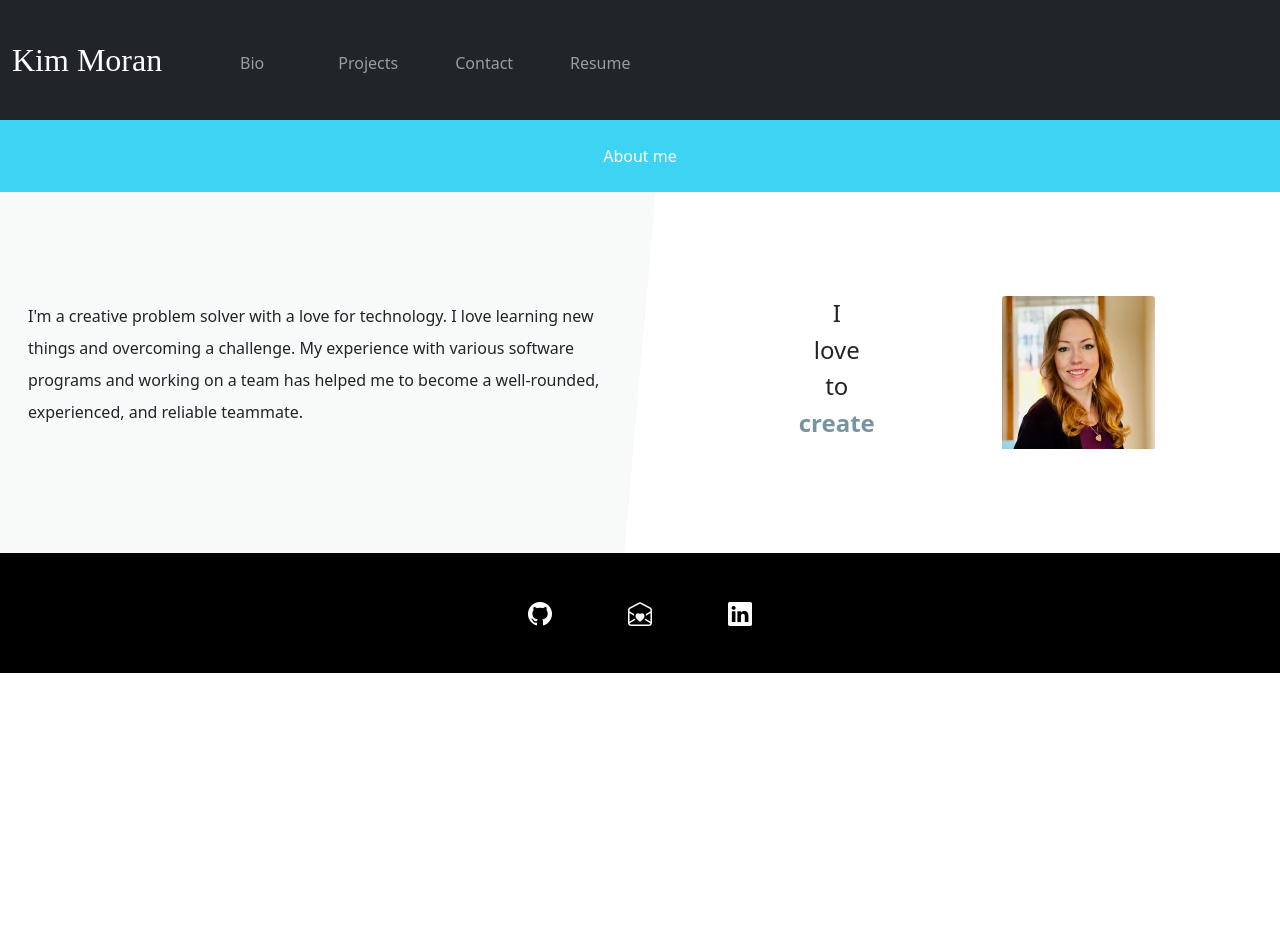
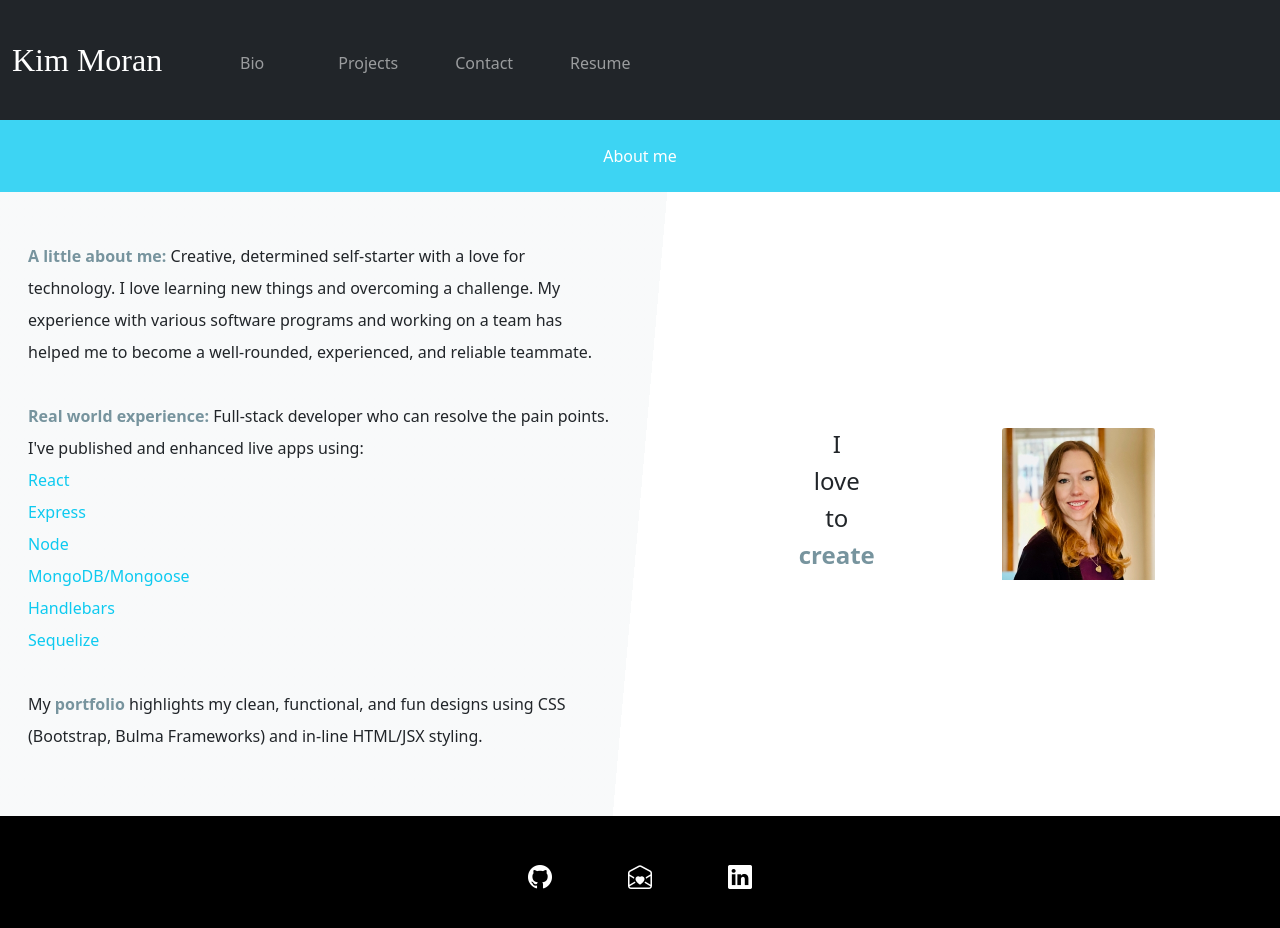
Before and after one commit to kimberlym4488/reactive-portfolio, a React (Create React App) app: page / in a window 1280 px wide. Shown: the top 928 px of the page. Before the commit the page ends 800 px from the top, so only its background shows below. Built offline with nearby package versions, Linux system fonts and the light colour scheme; a web font is replaced by a local one.

Commit message:
Finalized styling on about me

```diff
--- a/src/components/PortfolioContainer.js
+++ b/src/components/PortfolioContainer.js
@@ -9,10 +9,18 @@ export default function PortfolioContainer() {
   const [currentPage, setCurrentPage] = useState("AboutMe");
 
   // This method is checking to see what the value of `currentPage` is. Depending on the value of currentPage, we return the corresponding component to render.
+  const handlePageChange = (page) => setCurrentPage(page);
+
   const renderPage = () => {
     if (currentPage === "AboutMe") {
-      return <AboutMe />;
+      return (
+        <AboutMe
+          currentPage={currentPage}
+          handlePageChange={handlePageChange}
+        />
+      );
     }
+
     if (currentPage === "Projects") {
       return <Projects />;
     }
@@ -20,8 +28,6 @@ export default function PortfolioContainer() {
       return <ContactForm />;
     }
   };
-
-  const handlePageChange = (page) => setCurrentPage(page);
 
   return (
     <div>
--- a/src/components/pages/AboutMe/index.js
+++ b/src/components/pages/AboutMe/index.js
@@ -21,9 +21,17 @@ const styles = {
     fontWeight: "bold",
     color: "#77949E",
   },
+
+  tech: {
+    color: "rgb(13,202,240)",
+    fontWeight: "normal",
+  },
+  light: {
+    fontWeight: "200",
+  },
 };
 
-function AboutMe() {
+function AboutMe( handlePageChange) {
   return (
     <>
       <section className="Website-Frame aboutMe ">
@@ -35,14 +43,48 @@ function AboutMe() {
           style={styles.cardBody}
         >
           <p className="card-text col-sm-12 col-md-12 col-lg-6 col-xl-6 lh-lg px-4">
-            I'm a creative problem solver with a love for technology. I love
-            learning new things and overcoming a challenge. My experience with
-            various software programs and working on a team has helped me to
-            become a well-rounded, experienced, and reliable teammate.
+            <span style={styles.span}>A little about me: </span> Creative,
+            determined self-starter with a love for technology.{" "}
+            <span style={styles.light}>
+              {" "}
+              I love learning new things and overcoming a challenge. My
+              experience with various software programs and working on a team
+              has helped me to become a well-rounded, experienced, and reliable
+              teammate.{" "}
+            </span>
 
-            <br/>
+            <br></br>
+            <br></br>
 
-
+            <span style={styles.span}>Real world experience: </span>Full-stack
+            developer who can resolve the pain points.<br/>
+            <span style={styles.light}>
+              I've published and enhanced live apps using: <br />
+              <span style={styles.tech}>React</span>
+              <br />
+              <span style={styles.tech}>Express</span>
+              <br />
+              <span style={styles.tech}>Node</span>
+              <br />
+              <span style={styles.tech}>MongoDB/Mongoose</span>
+              <br />
+              <span style={styles.tech}>Handlebars</span>
+              <br />
+              <span style={styles.tech}>Sequelize</span>
+              <br></br>
+            <br></br>
+              My
+              <a
+                href="#projects"
+                className="text-decoration-none"
+                alt="projects"
+                onClick={() => handlePageChange("Projects")}
+              >
+                <span style={styles.span}> portfolio </span>
+              </a>
+              highlights my clean, functional, and fun designs using CSS
+              (Bootstrap, Bulma Frameworks) and in-line HTML/JSX styling.
+            </span>
           </p>
 
           <div className="d-flex col-sm-12 col-md-12 col-lg-6 col-xl-6 lh-lg justify-content-center align-items-center py-4">
--- a/src/components/pages/Footer/styleFooter.css
+++ b/src/components/pages/Footer/styleFooter.css
@@ -25,7 +25,7 @@ footer  {
 }
 
 .flip-container .flipper {
-	transform-origin: 100% 40px; /* half of height */
+	transform-origin: 100% 35px; /* half of height */
 }
 
 /* flip speed goes here */
--- a/src/components/pages/NavBar/styles.css
+++ b/src/components/pages/NavBar/styles.css
@@ -32,7 +32,7 @@
 }
 
 .flip-container1 .flipper1 {
-	transform-origin: 100% 23px; /* half of height */
+	transform-origin: 100% 18px; /* half of height */
 }
 
 /* flip speed goes here */
```
